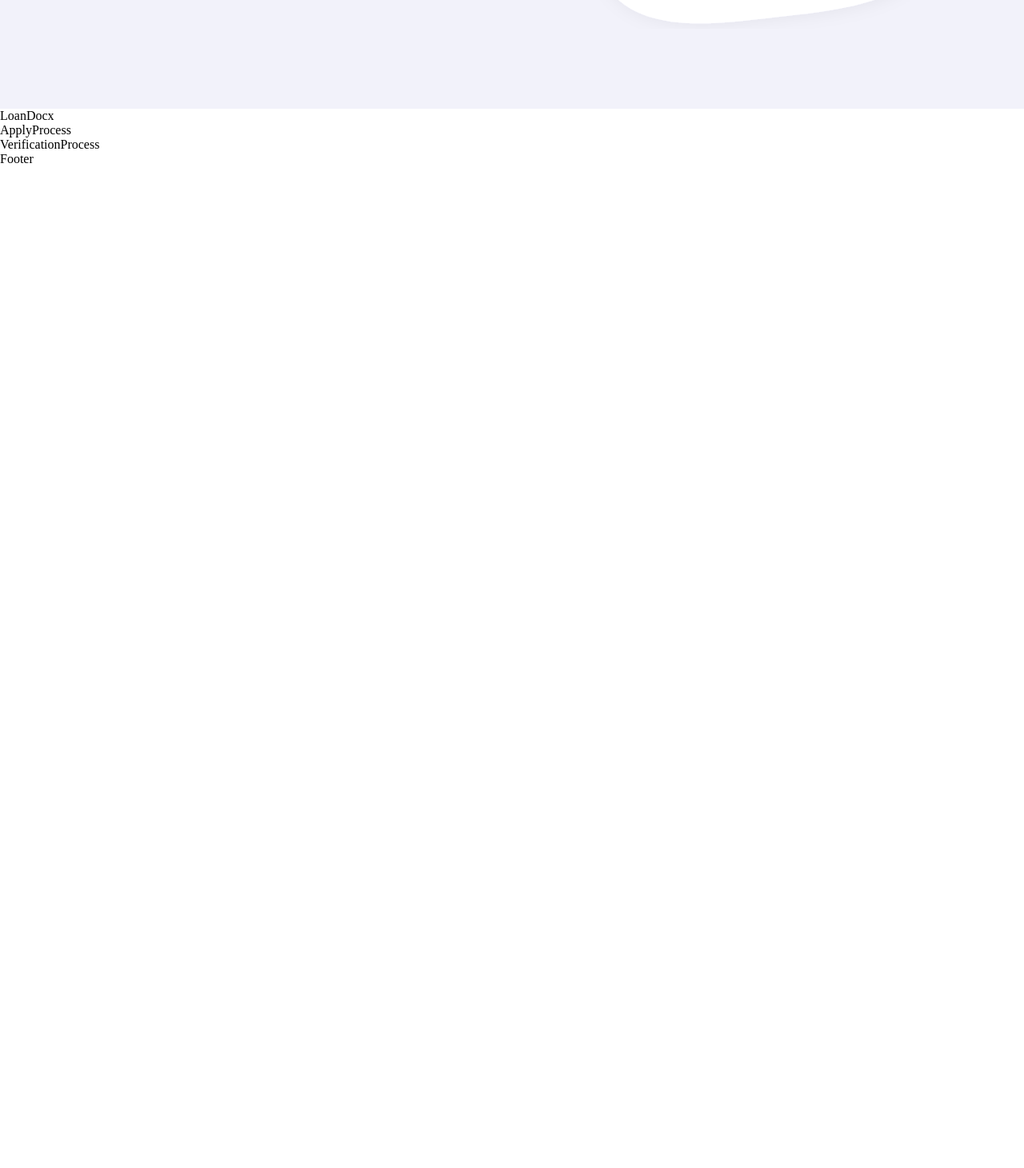
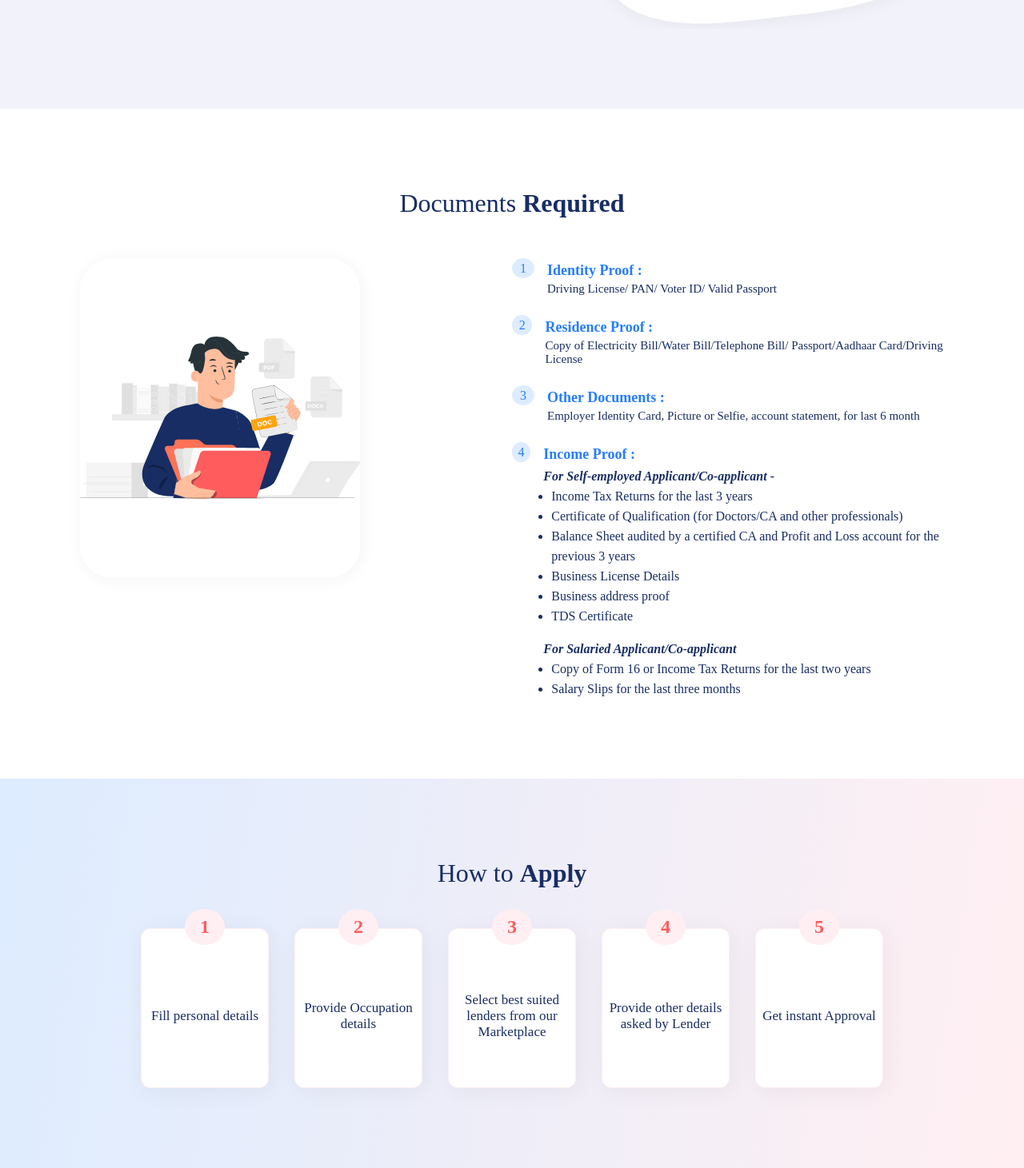
Before and after one commit to madhurrajput23/credhub-ui, a React (Create React App) app: page / in a window 1280 px wide. Shown: the part 2440-3901 px from the top of the page at 80% size. Before the commit the page ends 2648 px from the top, so only its background shows below. Built offline with nearby package versions, Linux system fonts and the light colour scheme.

Commit message:
added docx and apply components

```diff
--- a/src/components/apply-process/ApplyProcess.css
+++ b/src/components/apply-process/ApplyProcess.css
@@ -0,0 +1,55 @@
+.applyprocess_main {
+  width: 100%;
+  padding: 100px;
+  background: linear-gradient(99.1deg, #ddecff 0%, #ffeff2 99.15%);
+}
+.applyprocess_heading {
+  text-align: center;
+  color: var(--primary-color);
+  font-size: 2rem;
+  margin-bottom: 50px;
+  font-weight: 500;
+}
+.applyprocess_heading > span {
+  font-weight: 700;
+}
+
+.applprocess_cardbox_container {
+  display: flex;
+  justify-content: center;
+  gap: 2rem;
+  flex-wrap: wrap;
+}
+
+.applyprocess_cardbox {
+  width: 160px;
+  height: 200px;
+  background: #ffffff;
+  border: 1.5px solid #ffeff2;
+  box-shadow: 4px 4px 30px rgba(0, 0, 0, 0.05);
+  border-radius: 12px;
+  display: flex;
+  flex-direction: column;
+  align-items: center;
+}
+.applyprocess_card_number {
+  margin-top: -25px;
+  border-radius: 50%;
+  background-color: #ffeff2;
+  width: 50px;
+  height: 50px;
+  display: grid;
+  place-items: center;
+  color: #ff5c5d;
+  font-size: 24px;
+  font-weight: 700;
+}
+.applyprocess_card_text {
+  width: 100%;
+  height: 100%;
+  display: grid;
+  place-items: center;
+  text-align: center;
+  font-size: 17px;
+  color: var(--primary-color);
+}
--- a/src/components/apply-process/ApplyProcess.js
+++ b/src/components/apply-process/ApplyProcess.js
@@ -1,10 +1,23 @@
-import React from 'react';
+import React from "react";
 import "./ApplyProcess.css";
+import { applyProcessCardData } from "./ApplyProcessCard.data";
 
 const ApplyProcess = () => {
   return (
-    <div>ApplyProcess</div>
-  )
-}
+    <div className="applyprocess_main">
+      <div className="applyprocess_heading">
+        How to <span>Apply</span>
+      </div>
+      <div className="applprocess_cardbox_container">
+      {applyProcessCardData.map((card) => (
+        <div className="applyprocess_cardbox">
+          <div className="applyprocess_card_number">{card.id}</div>
+          <div className="applyprocess_card_text">{card.text}</div>
+        </div>
+      ))}
+    </div>
+    </div>
+  );
+};
 
-export default ApplyProcess
+export default ApplyProcess;
--- /dev/null
+++ b/src/components/apply-process/ApplyProcessCard.data.js
@@ -0,0 +1,22 @@
+export const applyProcessCardData = [
+    {
+        id:1,
+        text:"Fill personal details"
+    },
+    {
+        id:2,
+        text:"Provide Occupation details"
+    },
+    {
+        id:3,
+        text:"Select best suited lenders from our Marketplace"
+    },
+    {
+        id:4,
+        text:"Provide other details asked by Lender"
+    },
+    {
+        id:5,
+        text:"Get instant Approval"
+    }
+]
--- a/src/components/loan-data/LoanData.css
+++ b/src/components/loan-data/LoanData.css
@@ -16,21 +16,20 @@
 }
 
 .loandata_list {
-  list-style: none;
   display: flex;
   flex-direction: column;
   gap: 24px;
   max-width: 50%;
+  font-size: 16px;
+  list-style: url("../../../public/images/liststyle.svg");
+  list-style-position: outside;
+
 }
-.loandata_list > li::before {
-  content: "";
-  width: 12px;
-  height: 12px;
-  background-color:#267DFF;
-  border-radius: 50%;
-  display: inline-block;
-  margin-right: 5px;
+.loandata_list>li{
+  line-height: 24px;
+  padding-left: 20px;
 }
+
 
 .loandata_img {
   width: 500px;
--- a/src/components/loan-docx/LoanDocx.css
+++ b/src/components/loan-docx/LoanDocx.css
@@ -0,0 +1,84 @@
+.loandocx_main {
+  padding: 100px;
+  background-color: #ffffff;
+
+}
+
+.loandocx_main > h3 {
+  text-align: center;
+  color: var(--primary-color);
+  font-size: 2rem;
+  margin-bottom: 50px;
+  font-weight: 500;
+}
+h3 span {
+  font-weight: 700;
+}
+.loandocx_img {
+  background: #ffffff;
+  box-shadow: 2px 2px 20px rgba(0, 0, 0, 0.05);
+  border-radius: 40px;
+  width: 350px;
+  height: 400px;
+  display: flex;
+  align-items: center;
+}
+.loandocx_img > img {
+  max-width: 100%;
+}
+.loandocx_box {
+  display: flex;
+  justify-content: space-between;
+
+}
+
+.loandocx_text{
+    display: flex;
+    flex-direction: column;
+    gap: 1.5rem;
+    max-width: 50%;
+}
+
+.loandocx_text_box {
+  display: flex;
+  gap: 1rem;
+}
+
+.loandocx_text_left {
+  color: #267dff;
+  background: #ddecff;
+  width: 28px;
+  height: 25px;
+  border-radius: 50%;
+  display: grid;
+  place-items: center;
+}
+
+.loandocx_text_title {
+  color: #267dff;
+  font-weight: 700;
+  font-size: 18px;
+  line-height: 30px;
+}
+.loandocx_text_subtext {
+  color: var(--primary-color);
+  display: flex;
+  flex-direction: column;
+  font-size: 15px;
+  gap: 1rem;
+
+}
+
+.loandocx_text_subtext_keys{
+    color: var(--primary-color);
+    font-style: italic;
+    font-size: 16px;
+    font-weight: bold;
+    line-height: 25px;
+
+}
+.loandocx_text_subtext_keys li{
+    font-style: normal;
+    font-weight: lighter;
+    margin-left: 10px;
+}
--- a/src/components/loan-docx/LoanDocx.js
+++ b/src/components/loan-docx/LoanDocx.js
@@ -1,10 +1,83 @@
-import React from 'react';
+import React from "react";
 import "./LoanDocx.css";
 
 const LoanDocx = () => {
   return (
-    <div>LoanDocx</div>
-  )
-}
+    <div className="loandocx_main">
+      <h3>
+        Documents <span>Required</span>
+      </h3>
+      <div className="loandocx_box">
+        <div className="loandocx_img">
+          <img src="./images/loandocx_img.svg" alt="loandocx_img" />
+        </div>
+        <div className="loandocx_text">
+          <div className="loandocx_text_box">
+            <div className="loandocx_text_left">1</div>
+            <div className="loandocx_text_right">
+              <div className="loandocx_text_title">Identity Proof :</div>
+              <div className="loandocx_text_subtext">
+                Driving License/ PAN/ Voter ID/ Valid Passport
+              </div>
+            </div>
+          </div>
 
-export default LoanDocx
+          <div className="loandocx_text_box">
+            <div className="loandocx_text_left">2</div>
+            <div className="loandocx_text_right">
+              <div className="loandocx_text_title">Residence Proof :</div>
+              <div className="loandocx_text_subtext">
+                Copy of Electricity Bill/Water Bill/Telephone Bill/
+                Passport/Aadhaar Card/Driving License
+              </div>
+            </div>
+          </div>
+
+          <div className="loandocx_text_box">
+            <div className="loandocx_text_left">3</div>
+            <div className="loandocx_text_right">
+              <div className="loandocx_text_title">Other Documents :</div>
+              <div className="loandocx_text_subtext">
+                Employer Identity Card, Picture or Selfie, account statement,
+                for last 6 month
+              </div>
+            </div>
+          </div>
+
+          <div className="loandocx_text_box">
+            <div className="loandocx_text_left">4</div>
+            <div className="loandocx_text_right">
+              <div className="loandocx_text_title">Income Proof :</div>
+              <div className="loandocx_text_subtext">
+                <ul className="loandocx_text_subtext_keys">
+                  For Self-employed Applicant/Co-applicant -
+                  <li>Income Tax Returns for the last 3 years</li>
+                  <li>
+                    Certificate of Qualification (for Doctors/CA and other
+                    professionals)
+                  </li>
+                  <li>
+                    Balance Sheet audited by a certified CA and Profit and Loss
+                    account for the previous 3 years
+                  </li>
+                  <li>Business License Details </li>
+                  <li>Business address proof </li>
+                  <li>TDS Certificate</li>
+                </ul>
+                <ul className="loandocx_text_subtext_keys">
+                  For Salaried Applicant/Co-applicant
+                  <li>
+                    Copy of Form 16 or Income Tax Returns for the last two years
+                  </li>
+                  <li>Salary Slips for the last three months</li>
+                </ul>
+              </div>
+            </div>
+          </div>
+        </div>
+      </div>
+    </div>
+  );
+};
+
+export default LoanDocx;
```
Also changed, not shown: public/images/liststyle.svg (added), public/images/loandocx_img.svg (added).
